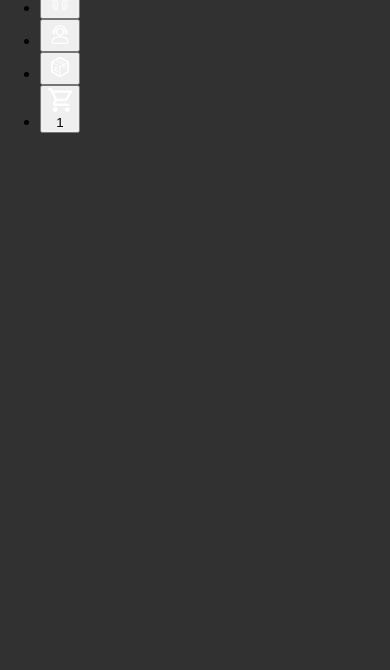
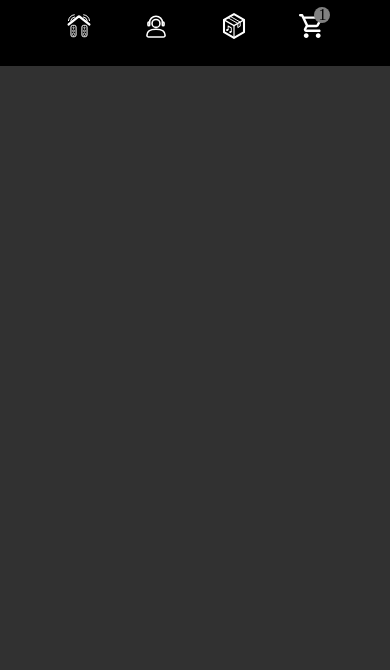
Before and after one commit to MXM-BSGR/03_BESTELL_APP, a plain HTML site: page index.html in a window 390 px wide. Shown: the part 174-844 px from the top of the page. Drawn offline with Linux system fonts and the light colour scheme.

Commit message:
feat(css): ADD:  Styling to: Mobilenavigation, MobileNavigationLinkWrapper, MobileNavigationButton, HomeIcon, ProfileIcon, OrderHistoryIcon, ShoppingCartButton, CurrentShoppingCartContent

```diff
--- a/style.css
+++ b/style.css
@@ -57,6 +57,78 @@
     /* #endregion */
     /* ------------------------------------------------------------- */
 
+    /* #region MOBILE NAVIGATION BAR   */
+    .MobileNavigation {
+        display: flex;
+        justify-content: center;
+        align-items: center;
+        width: 100%;
+        height: 5rem;
+        background-color: black;
+
+    }
+
+    .MobileNavigationLinkWrapper {
+        width: 100%;
+        display: flex;
+        justify-content: space-evenly;
+        align-items: center;
+        list-style: none;
+        padding: 1rem;
+    }
+
+    .MobileNavigationButton {
+        all: unset;
+        display: flex;
+        justify-content: center;
+        align-items: center;
+        width: 1.875rem;
+        height: 1.875rem;
+        cursor: pointer;
+
+    }
+
+    .HomeIcon {
+        display: flex;
+        width: 1.75rem;
+        height: 1.75rem;
+        filter: brightness(0) invert(1);
+    }
+
+    .ProfileIcon {
+        display: flex;
+        width: 1.75rem;
+        height: 1.75rem;
+    }
+
+
+    .OrderHistoryIcon {
+        display: flex;
+        width: 1.875rem;
+        height: 1.875rem;
+    }
+
+    .ShoppingCartButton {
+        position: relative;
+    }
+
+    .CurrentShoppingCartContent {
+        display: flex;
+        justify-content: center;
+        align-items: center;
+        position: absolute;
+        top: -0.25rem;
+        right: -0.25rem;
+        background-color: gray;
+        width: 1rem;
+        height: 1rem;
+        border-radius: 50%;
+
+    }
+
+    /* #endregion */
+    /* ------------------------------------------------------------- */
+
     /* ============================================================== */
 
 
```
